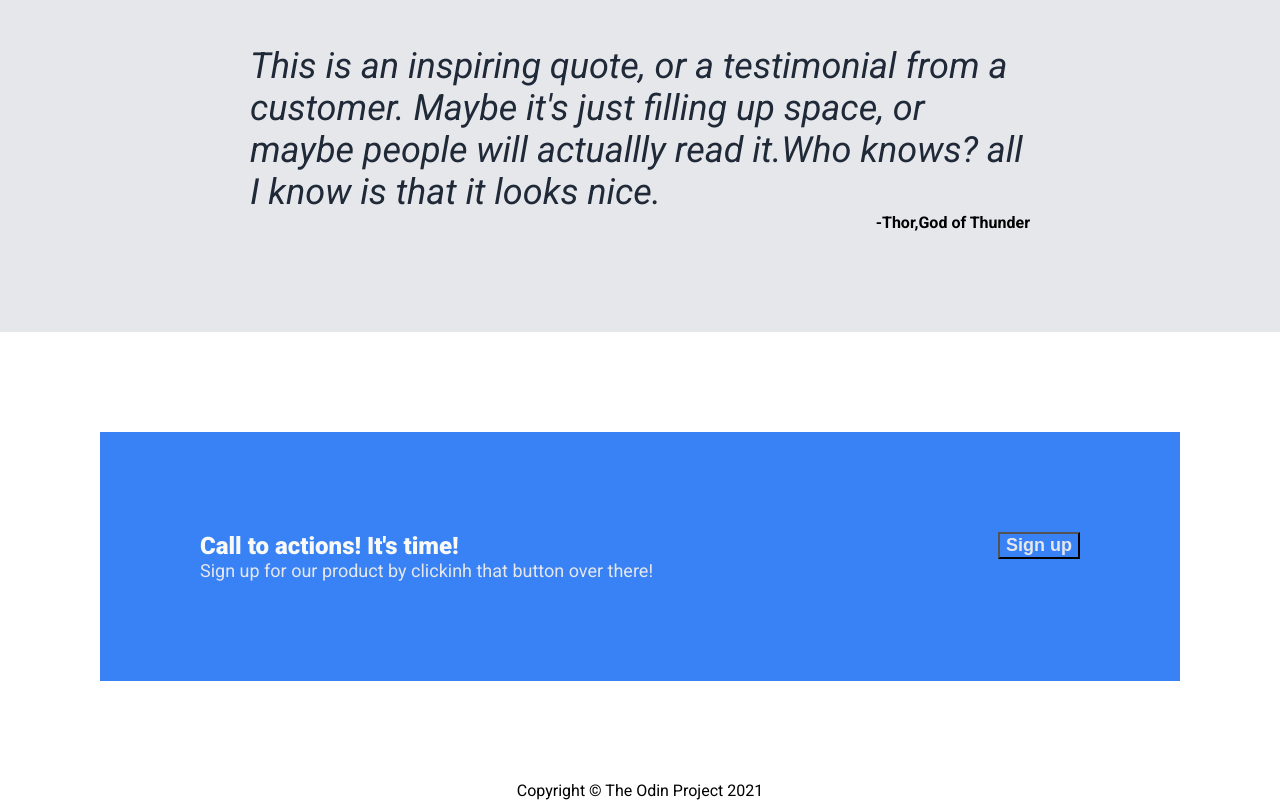
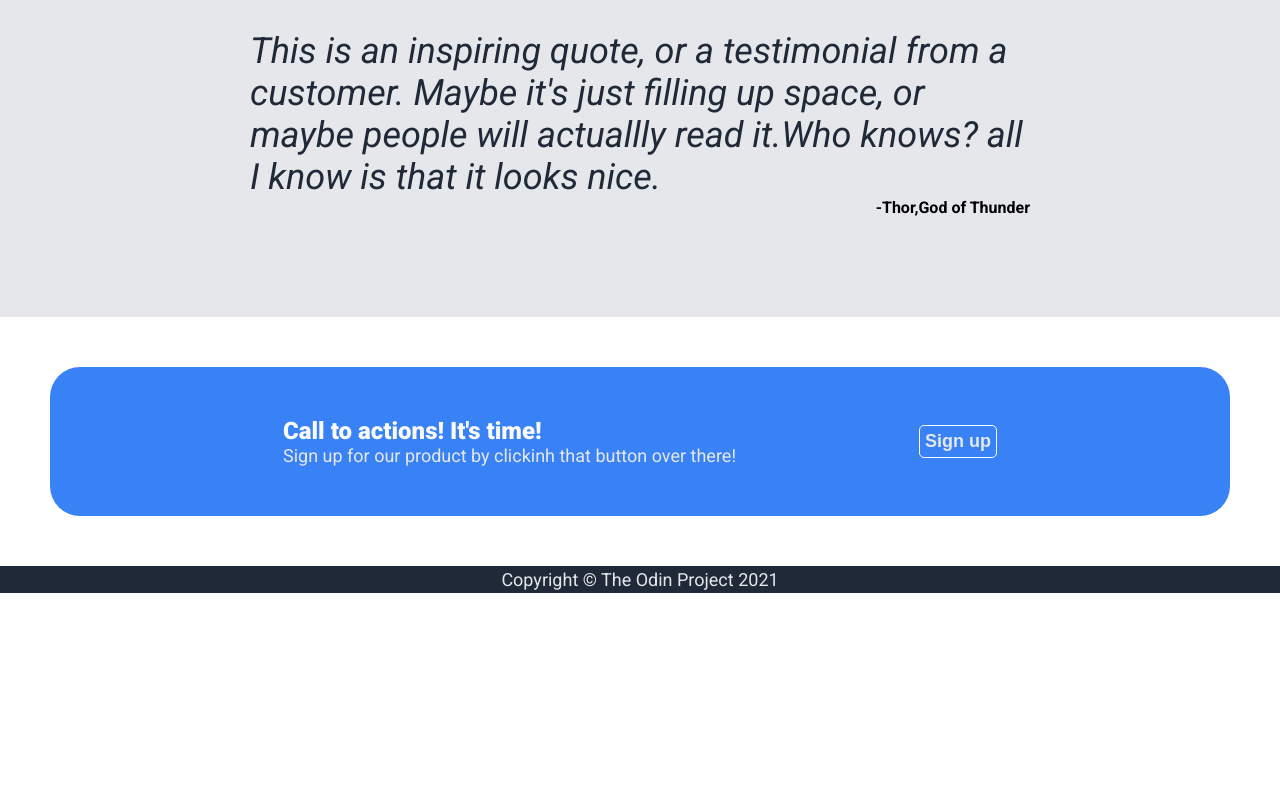
Before and after one commit to chinnapaht-k/landing-page, a plain HTML site: page index.html in a window 1280 px wide. Shown: the part 748-1548 px from the top of the page. After the commit the page ends 1341 px from the top, so only its background shows below. Drawn offline with Linux system fonts and the light colour scheme.

Commit message:
Adjust and add the css
Add the border radius to the button and make the button look good also add the background to the footer of the page.

```diff
--- a/index.html
+++ b/index.html
@@ -82,7 +82,7 @@
             </div>
         </div>
         <div class="signup">
-            <button type="button"><a href="#">Sign up</a></button>
+            <button id="button-white" type="button"><a href="#">Sign up</a></button>
         </div>
     </div>
 </body>
--- a/style.css
+++ b/style.css
@@ -35,22 +35,26 @@ body {
 }
 
 .four {
-    padding : 100px;
+    padding : 50px;
     display : flex;
-    justify-content: space-between;
+    justify-content: space-evenly;
+    align-items: center;
     background:#3882F6;
-    margin: 100px ;
+    margin: 50px ;
+    border-radius: 30px;
 }
 
 footer {
     display:flex;
     justify-content: center;
     align-items: center;
+    background: #1F2937;
+    color : #E5E7EB;
+    font-size:18px;
+    padding : 3px 250px;
+    font-family:'Roboto', sans-serif;
 }
 
-.action {
-
-}
 
 .action .maintext {
     font-weight : 800;
@@ -76,6 +80,8 @@ footer {
     gap : 30px;
 }
 
+
+
 .box img {
     width:100px;
     height:auto;
@@ -86,6 +92,8 @@ footer {
     flex-direction: column;
     justify-content: center;
     align-items: center;
+    width:200px;
+    height:auto;
 }
 
 
@@ -133,10 +141,23 @@ img {
 
 }
 
+
+
 button {
     background : #3882F6;
     font-weight: bold;
+    border-style: none;
+    border-radius: 5px;
+    padding : 5px;
+
 }
+
+#button-white {
+    border: 0.1rem solid white;
+}
+
+
+
 
 
 .one {
```
